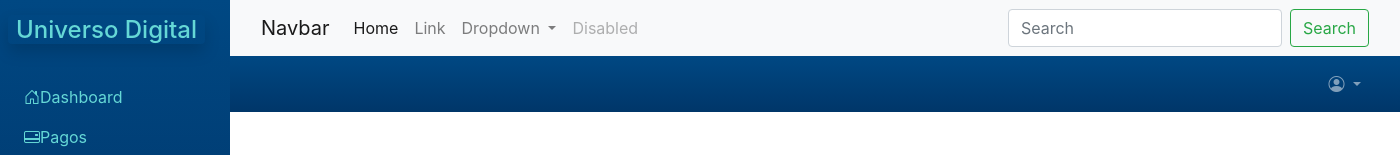
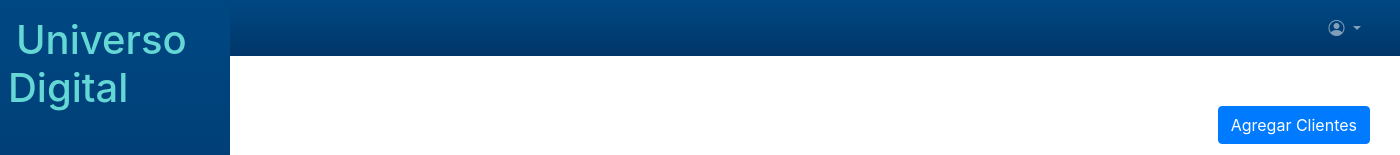
Before and after one commit to CodiceGT/UniversoDig, a Django app: page /clientes/ in a window 1400 px wide. Shown: the top 155 px of the page. Run offline with Django 4.2, Linux system fonts and the light colour scheme; data that the repository does not hold is empty; some libraries are stand-ins or nearby versions.

Commit message:
Update menu.html

```diff
--- a/apps/home/templates/menu.html
+++ b/apps/home/templates/menu.html
@@ -5,15 +5,10 @@
     <meta charset="UTF-8" />
     <meta http-equiv="X-UA-Compatible" content="IE=edge" />
     <meta name="viewport" content="width=device-width, initial-scale=1.0" />
-    <link
-      rel="stylesheet"
-      href="https://cdn.jsdelivr.net/npm/bootstrap-icons@1.10.2/font/bootstrap-icons.css"
-    />
-    <link href="https://cdn.jsdelivr.net/npm/bootstrap@5.0.2/dist/css/bootstrap.min.css" rel="stylesheet" integrity="sha384-EVSTQN3/azprG1Anm3QDgpJLIm9Nao0Yz1ztcQTwFspd3yD65VohhpuuCOmLASjC" crossorigin="anonymous">
-    <script src="https://cdn.jsdelivr.net/npm/bootstrap@5.1.3/dist/js/bootstrap.bundle.min.js" integrity="sha384-ka7Sk0Gln4gmtz2MlQnikT1wXgYsOg+OMhuP+IlRH9sENBO0LRn5q+8nbTov4+1p" crossorigin="anonymous"></script>
+    <link rel="stylesheet" href="https://cdn.jsdelivr.net/npm/bootstrap-icons@1.10.2/font/bootstrap-icons.css"/>
+    <!-- <link href="https://cdn.jsdelivr.net/npm/bootstrap@5.0.2/dist/css/bootstrap.min.css" rel="stylesheet" integrity="sha384-EVSTQN3/azprG1Anm3QDgpJLIm9Nao0Yz1ztcQTwFspd3yD65VohhpuuCOmLASjC" crossorigin="anonymous"> -->
     <link rel="stylesheet" href="{% static 'css/menu.css' %}" />
-    <link
-      rel="stylesheet" href="https://cdn.jsdelivr.net/npm/bootstrap-icons@1.10.2/font/bootstrap-icons.css"/>
+
     <link rel="stylesheet" href="https://cdn.jsdelivr.net/npm/bootstrap@4.0.0/dist/css/bootstrap.min.css" integrity="sha384-Gn5384xqQ1aoWXA+058RXPxPg6fy4IWvTNh0E263XmFcJlSAwiGgFAW/dAiS6JXm" crossorigin="anonymous">
     <title>Home</title>
   </head>
@@ -51,44 +46,7 @@
 
       <!-- Barra de nav -->
       <div class="content">
-        <div>
-          <nav class="navbar navbar-expand-lg navbar-light bg-light">
-            <div class="container-fluid">
-              <a class="navbar-brand" href="#">Navbar</a>
-              <button class="navbar-toggler" type="button" data-bs-toggle="collapse" data-bs-target="#navbarSupportedContent" aria-controls="navbarSupportedContent" aria-expanded="false" aria-label="Toggle navigation">
-                <span class="navbar-toggler-icon"></span>
-              </button>
-              <div class="collapse navbar-collapse" id="navbarSupportedContent">
-                <ul class="navbar-nav me-auto mb-2 mb-lg-0">
-                  <li class="nav-item">
-                    <a class="nav-link active" aria-current="page" href="#">Home</a>
-                  </li>
-                  <li class="nav-item">
-                    <a class="nav-link" href="#">Link</a>
-                  </li>
-                  <li class="nav-item dropdown">
-                    <a class="nav-link dropdown-toggle" href="#" id="navbarDropdown" role="button" data-bs-toggle="dropdown" aria-expanded="false">
-                      Dropdown
-                    </a>
-                    <ul class="dropdown-menu" aria-labelledby="navbarDropdown">
-                      <li><a class="dropdown-item" href="#">Action</a></li>
-                      <li><a class="dropdown-item" href="#">Another action</a></li>
-                      <li><hr class="dropdown-divider"></li>
-                      <li><a class="dropdown-item" href="#">Something else here</a></li>
-                    </ul>
-                  </li>
-                  <li class="nav-item">
-                    <a class="nav-link disabled" href="#" tabindex="-1" aria-disabled="true">Disabled</a>
-                  </li>
-                </ul>
-                <form class="d-flex">
-                  <input class="form-control me-2" type="search" placeholder="Search" aria-label="Search">
-                  <button class="btn btn-outline-success" type="submit">Search</button>
-                </form>
-              </div>
-            </div>
-          </nav>
-        </div>
+
         <div >
           <nav class="navbar navbar-expand-lg navbar-dark fondoheader">
             <div class="container-fluid">
@@ -127,19 +85,10 @@
     </div>
 
 
-    <script src="https://code.jquery.com/jquery-3.2.1.slim.min.js" integrity="sha384-KJ3o2DKtIkvYIK3UENzmM7KCkRr/rE9/Qpg6aAZGJwFDMVNA/GpGFF93hXpG5KkN" crossorigin="anonymous"></script>
-    <script src="https://cdn.jsdelivr.net/npm/popper.js@1.12.9/dist/umd/popper.min.js" integrity="sha384-ApNbgh9B+Y1QKtv3Rn7W3mgPxhU9K/ScQsAP7hUibX39j7fakFPskvXusvfa0b4Q" crossorigin="anonymous"></script>
-    <script src="https://cdn.jsdelivr.net/npm/bootstrap@4.0.0/dist/js/bootstrap.min.js" integrity="sha384-JZR6Spejh4U02d8jOt6vLEHfe/JQGiRRSQQxSfFWpi1MquVdAyjUar5+76PVCmYl" crossorigin="anonymous"></script>
+    <script src="https://cdn.jsdelivr.net/npm/@popperjs/core@2.11.6/dist/umd/popper.min.js" integrity="sha384-oBqDVmMz9ATKxIep9tiCxS/Z9fNfEXiDAYTujMAeBAsjFuCZSmKbSSUnQlmh/jp3" crossorigin="anonymous"></script>
+    <script src="https://cdn.jsdelivr.net/npm/bootstrap@5.2.3/dist/js/bootstrap.min.js" integrity="sha384-cuYeSxntonz0PPNlHhBs68uyIAVpIIOZZ5JqeqvYYIcEL727kskC66kF92t6Xl2V" crossorigin="anonymous"></script>
+    <script src="https://ajax.googleapis.com/ajax/libs/jquery/3.6.1/jquery.min.js"></script>
 
-    <script src="https://code.jquery.com/jquery-3.2.1.slim.min.js" integrity="sha384-KJ3o2DKtIkvYIK3UENzmM7KCkRr/rE9/Qpg6aAZGJwFDMVNA/GpGFF93hXpG5KkN" crossorigin="anonymous"></script>
-    <script src="https://cdn.jsdelivr.net/npm/popper.js@1.12.9/dist/umd/popper.min.js" integrity="sha384-ApNbgh9B+Y1QKtv3Rn7W3mgPxhU9K/ScQsAP7hUibX39j7fakFPskvXusvfa0b4Q" crossorigin="anonymous"></script>
-    <script src="https://cdn.jsdelivr.net/npm/bootstrap@4.0.0/dist/js/bootstrap.min.js" integrity="sha384-JZR6Spejh4U02d8jOt6vLEHfe/JQGiRRSQQxSfFWpi1MquVdAyjUar5+76PVCmYl" crossorigin="anonymous"></script>
-
-
-    <script src="https://code.jquery.com/jquery-3.2.1.slim.min.js" integrity="sha384-KJ3o2DKtIkvYIK3UENzmM7KCkRr/rE9/Qpg6aAZGJwFDMVNA/GpGFF93hXpG5KkN" crossorigin="anonymous"></script>
-    <script src="https://cdn.jsdelivr.net/npm/bootstrap@4.0.0/dist/js/bootstrap.min.js" integrity="sha384-JZR6Spejh4U02d8jOt6vLEHfe/JQGiRRSQQxSfFWpi1MquVdAyjUar5+76PVCmYl" crossorigin="anonymous"></script>
-    <script src="https://cdn.jsdelivr.net/npm/bootstrap@5.0.2/dist/js/bootstrap.bundle.min.js" integrity="sha384-MrcW6ZMFYlzcLA8Nl+NtUVF0sA7MsXsP1UyJoMp4YLEuNSfAP+JcXn/tWtIaxVXM" crossorigin="anonymous"></script>
-    <script src="https://cdn.jsdelivr.net/npm/popper.js@1.12.9/dist/umd/popper.min.js" integrity="sha384-ApNbgh9B+Y1QKtv3Rn7W3mgPxhU9K/ScQsAP7hUibX39j7fakFPskvXusvfa0b4Q" crossorigin="anonymous"></script>
     <!-- JS -->
     <script >
       $(".sidebar ul li").on('click' ,function(){
```
